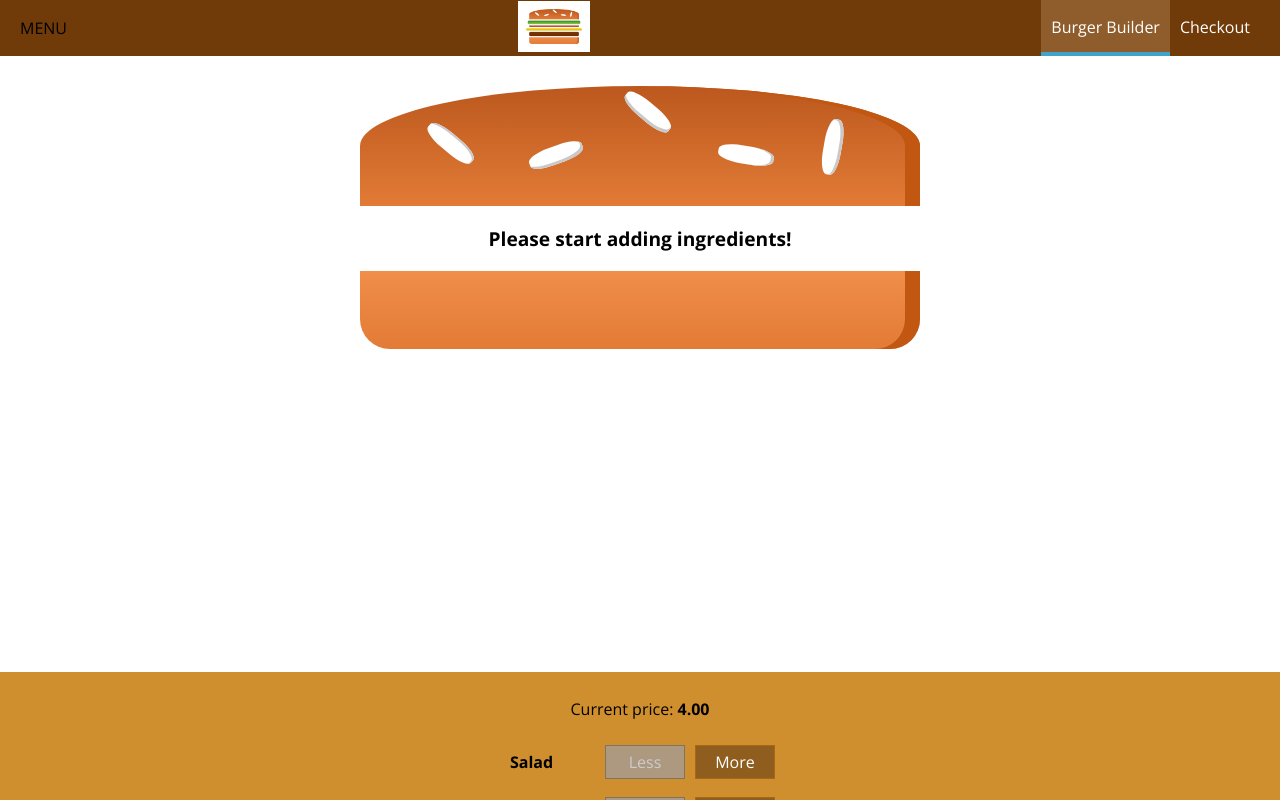
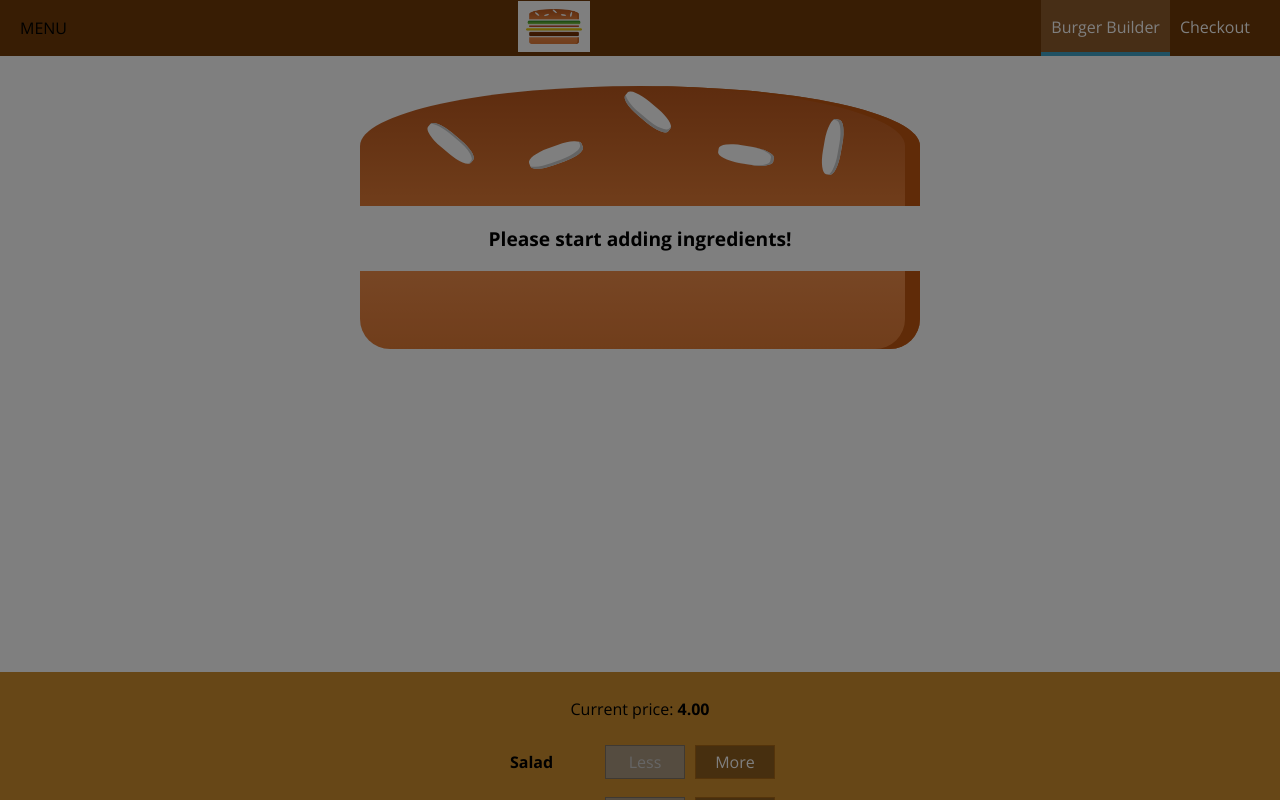
Before and after one commit to vijaykiran912/burger-king-v2, a React app: page / in a window 1280 px wide. Shown: the top 800 px of the page. Built offline with nearby package versions, Linux system fonts and the light colour scheme.

Commit message:
[8][31][Reusing the Backdrop]

```diff
--- a/src/components/Layout/Layout.js
+++ b/src/components/Layout/Layout.js
@@ -1,17 +1,29 @@
-import React from 'react';
+import React, { Component } from 'react';
 import Aux from '../../hoc/Auxilary';
 import classes from './Layout.css';
 import Toolbar from '../Navigation/Toolbar/Toolbar';
 import SideDrawer from '../Navigation/SideDrawer/SideDrawer';
 
-const layout = (props) => (
-    <Aux>
-        <Toolbar/>
-        <SideDrawer/>
-        <main className={classes.Content}>
-            {props.children}
-        </main>
-    </Aux>
-);
+class Layout extends Component {
 
-export default layout;
+    state = {
+        showSideDrawer : true
+    }
+    sideDrawerClosedHandler = () => {
+        this.setState({showSideDrawer : false});
+    }
+
+    render() {
+        return (
+            <Aux>
+                <Toolbar />
+                <SideDrawer open = {this.state.showSideDrawer} closed={this.sideDrawerClosedHandler}/>
+                <main className={classes.Content}>
+                    {this.props.children}
+                </main>
+            </Aux>
+        )
+    }
+}
+
+export default Layout;
--- a/src/components/Navigation/SideDrawer/SideDrawer.js
+++ b/src/components/Navigation/SideDrawer/SideDrawer.js
@@ -2,10 +2,20 @@
 import Logo from '../../Logo/Logo'
 import NavigationItems from '../NavigationItems/NavigationItems';
 import classes from './SideDrawer.css';
+import Backdrop from '../../UI/Backdrop/Backdrop';
+import Aux from '../../../hoc/Auxilary';
 
 const sideDrawer = (props) => {
+
+    let attachedClasses = [classes.SideDrawer, classes.Close];
+    if(props.open){
+        attachedClasses = [classes.SideDrawer, classes.Open];
+    }
+
     return (
-        <div className={classes.SideDrawer}>
+        <Aux>
+        <Backdrop show={props.open} clicked={props.closed}/>
+        <div className={attachedClasses.join(' ')}>
             <div className={classes.Logo}>
                 <Logo />
             </div>
@@ -13,6 +23,7 @@
                 <NavigationItems />
             </nav>
         </div>
+        </Aux>
     );
 };
 
```
